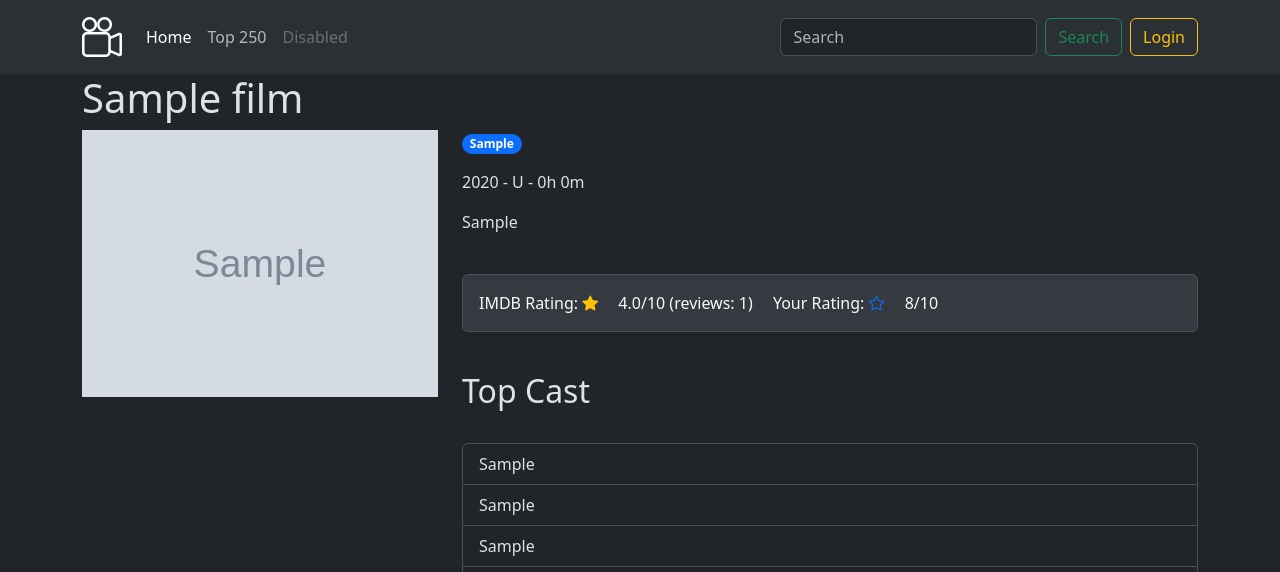
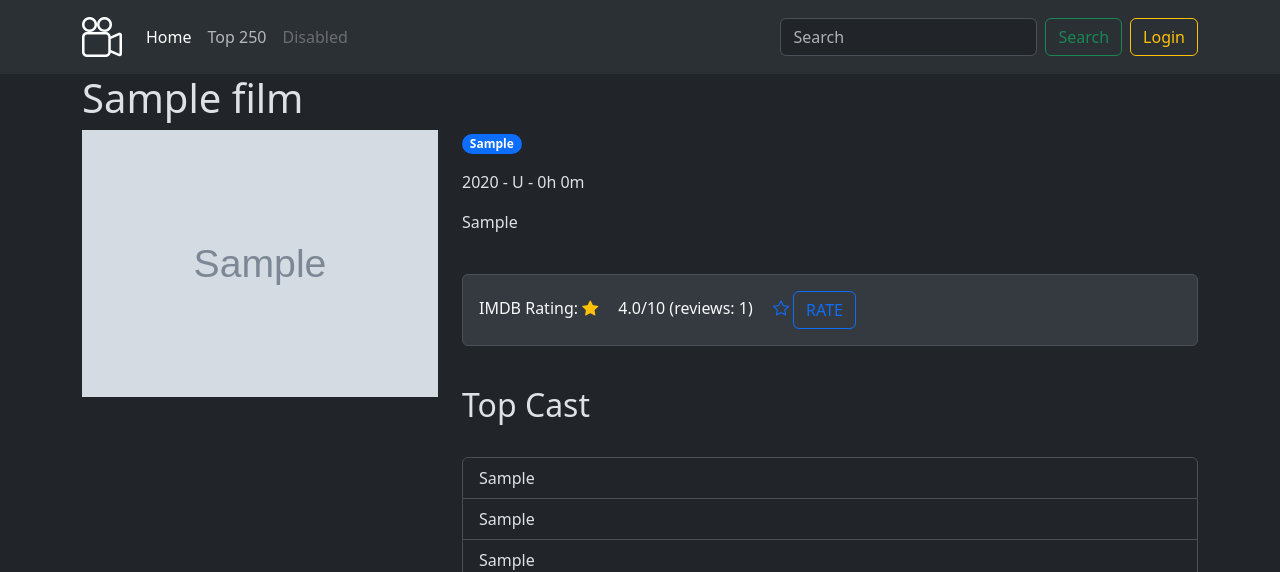
Before and after one commit to nbbrdn/imdb, a Django app: page /film/1/ in a window 1280 px wide. Shown: the top 572 px of the page. Run offline with Django 5.2, Linux system fonts and the light colour scheme; tables that the repository leaves empty hold one stand-in row (values such as "Sample post"); grey boxes marked "Sample" are stand-in pictures.

Commit message:
Implement user rating representation

```diff
--- a/films/templates/films/f_detail.html
+++ b/films/templates/films/f_detail.html
@@ -18,7 +18,11 @@
             <div class="alert alert-light" role="alert">
                 IMDB Rating: <i class="bi bi-star-fill text-warning"></i>
                 <span class="mx-3">{{ film.average_rating|floatformat:1 }}/10 (reviews: {{ film.no_votes }})</span>
-                Your Rating: <i class="bi bi-star text-primary"></i> <span class="mx-3">8/10</span>
+                {% if rating %}
+                    Your Rating: <i class="bi bi-star-fill text-primary"></i> <span class="mx-3">{{ rating.rating }}</span>
+                {% else %}
+                    <i class="bi bi-star text-primary"></i> <button class="btn btn-outline-primary">RATE</button>
+                {% endif %}
             </div>
             <br>
             <h2>Top Cast</h2>
--- a/films/views.py
+++ b/films/views.py
@@ -78,13 +78,17 @@ def film_detail(request, pk):
     duration = f"{hours}h {minutes}m"
     genres = film.genre.split(",")
 
-    context = {"film": film, "duration": duration, "genres": genres}
+    if request.user.is_authenticated:
+        rating = Rating.objects.filter(user=request.user, film=film).first()
+    else:
+        rating = ""
+
+    context = {"film": film, "duration": duration, "genres": genres, "rating": rating}
     return render(request, "films/f_detail.html", context)
 
 
 def add_rev(g_film, g_user, g_rating):
-    print(g_film)
-    Rating.objects.update_or_create(
+    obj, create = Rating.objects.get_or_create(
         film=get_object_or_404(Film, pk=g_film),
         user=get_object_or_404(User, pk=g_user),
         rating=g_rating,
```
Also changed, not shown: films/admin.py (+7 -1 lines).
